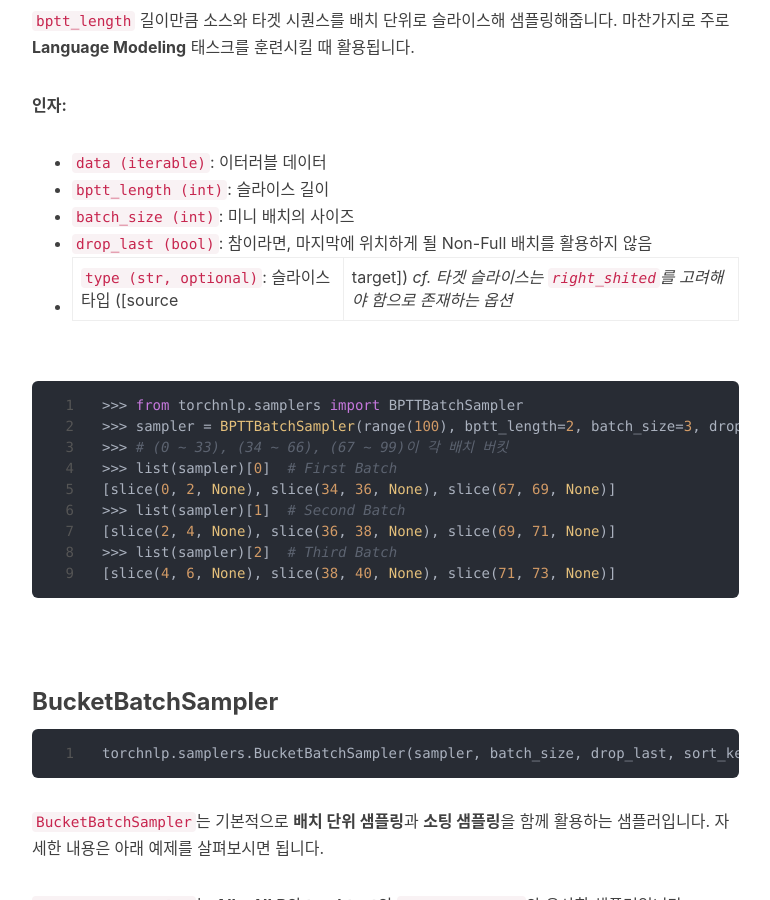
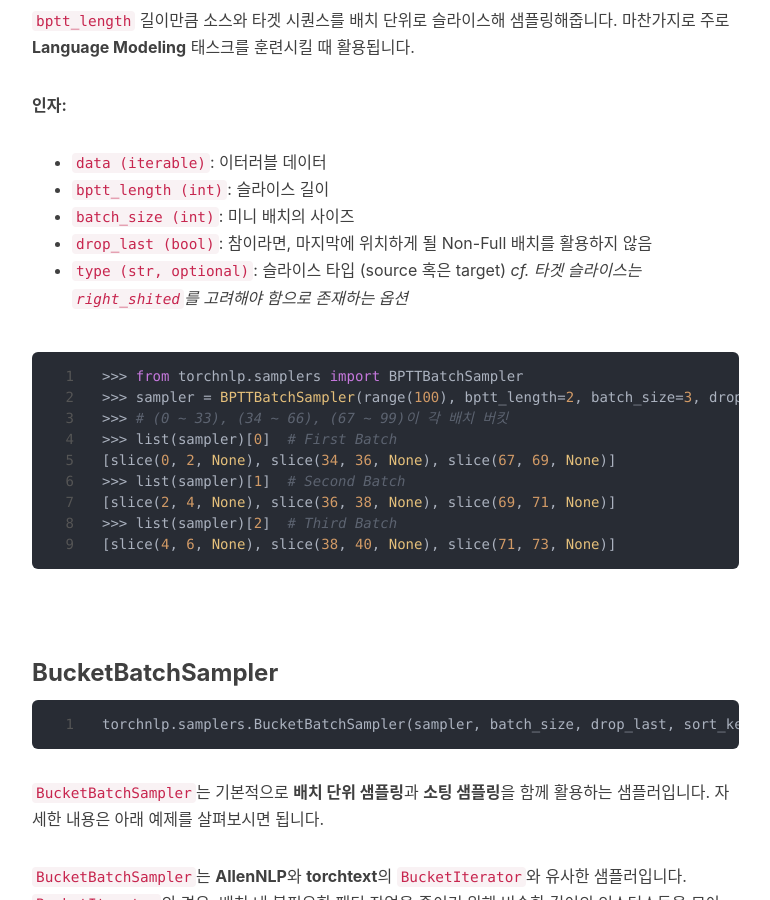
Before and after one commit to Huffon/huffon.github.io, a Jekyll site: the page built from _posts/2020-06-02-sampler.md, in a window 1280 px wide and 900 px high, scrolled down 5418 px. Shown: the whole window, without its empty margins (233-1003 px from the left). Built offline with Jekyll 4.4.1, drawn with Linux system fonts in a browser that asks for light colours; nearby versions of some CDN libraries; comment, search, counter and statistics services are not loaded.

Commit message:
Update 2020-06-02-sampler.md

````diff
--- a/_posts/2020-06-02-sampler.md
+++ b/_posts/2020-06-02-sampler.md
@@ -197,7 +197,7 @@ torchnlp.samplers.BPTTBatchSampler(data, bptt_length, batch_size, drop_last, typ
 - `bptt_length (int)`: 슬라이스 길이
 - `batch_size (int)`: 미니 배치의 사이즈
 - `drop_last (bool)`: 참이라면, 마지막에 위치하게 될 Non-Full 배치를 활용하지 않음
-- `type (str, optional)`: 슬라이스 타입 ([source|target]) _cf. 타겟 슬라이스는 `right_shited`를 고려해야 함으로 존재하는 옵션_
+- `type (str, optional)`: 슬라이스 타입 (source 혹은 target) _cf. 타겟 슬라이스는 `right_shited`를 고려해야 함으로 존재하는 옵션_
 
 ```python
 >>> from torchnlp.samplers import BPTTBatchSampler
````
Also changed, not shown: other parts of _posts/2020-06-02-sampler.md (+1 -1 lines).
